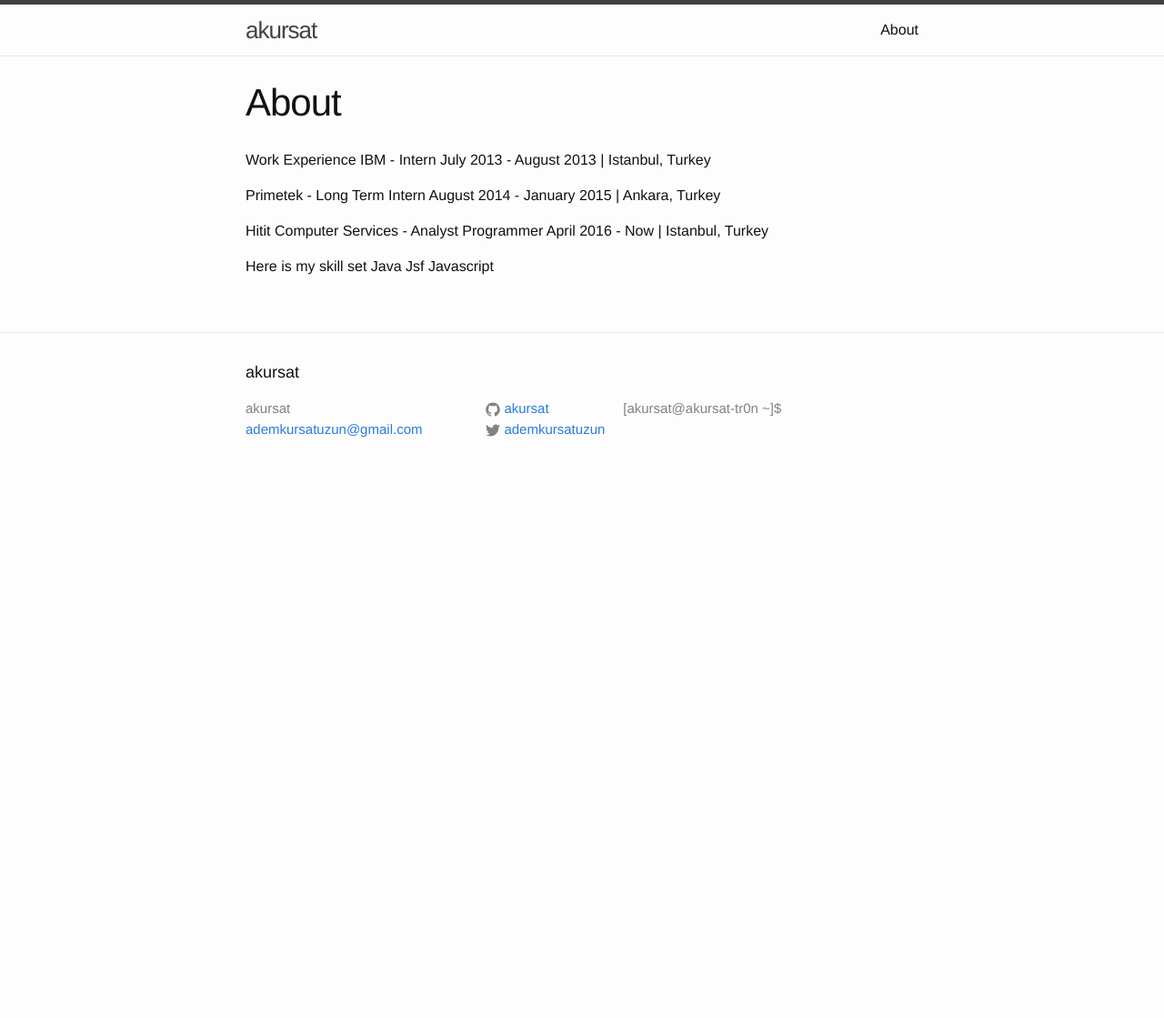
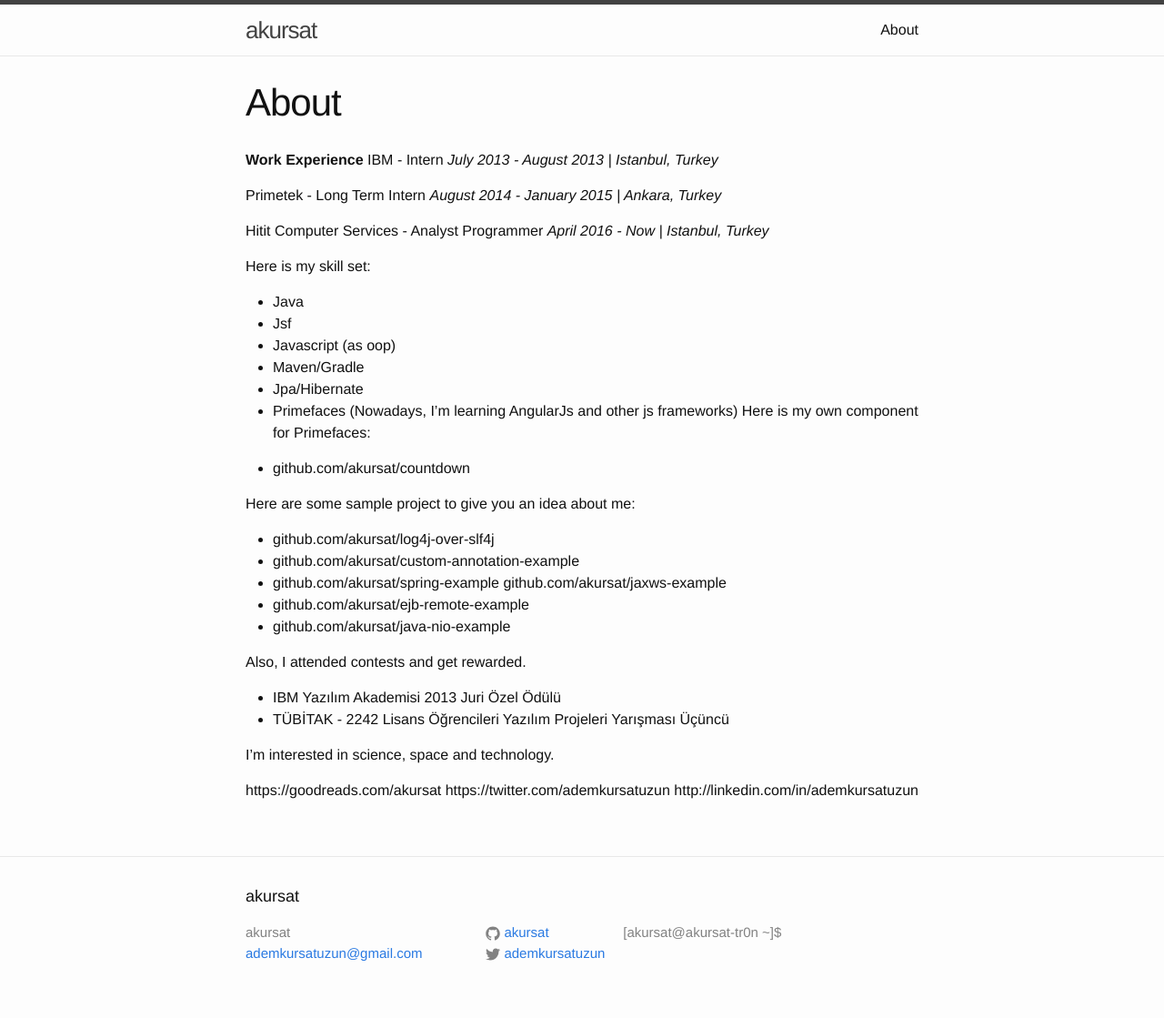
Before and after one commit to akursat/akursat.github.io, a Jekyll site: the page built from about.md, in a window 1280 px wide. Shown: the whole page at 91% size. Built offline with Jekyll 4.4.1, drawn with Linux system fonts in a browser that asks for light colours; before the commit the page ends 900 px from its top, so only the background shows below that.

Commit message:
about me

```diff
--- a/about.md
+++ b/about.md
@@ -4,18 +4,46 @@ title: About
 permalink: /about/
 ---
 
-Work Experience
+**Work Experience**
 IBM - Intern
-July 2013 - August 2013 | Istanbul, Turkey
+*July 2013 - August 2013 | Istanbul, Turkey*
 
 Primetek - Long Term Intern
-August 2014 - January 2015 | Ankara, Turkey
+*August 2014 - January 2015 | Ankara, Turkey*
 
 Hitit Computer Services - Analyst Programmer
-April 2016 - Now | Istanbul, Turkey
+*April 2016 - Now | Istanbul, Turkey*
 
 
-Here is my skill set
-Java
-Jsf
-Javascript
+Here is my skill set:
+ - Java
+ - Jsf
+ - Javascript (as oop)
+ - Maven/Gradle
+ - Jpa/Hibernate
+ - Primefaces
+ (Nowadays, I'm learning AngularJs and other js frameworks)
+Here is my own component for Primefaces:
+
+ - github.com/akursat/countdown
+
+Here are some sample project to give you an idea about me:
+
+ - github.com/akursat/log4j-over-slf4j
+ - github.com/akursat/custom-annotation-example
+ - github.com/akursat/spring-example github.com/akursat/jaxws-example
+ - github.com/akursat/ejb-remote-example
+ - github.com/akursat/java-nio-example
+
+
+Also, I attended contests and get rewarded.
+
+ - IBM Yazılım Akademisi 2013 Juri Özel Ödülü
+ - TÜBİTAK - 2242 Lisans Öğrencileri Yazılım Projeleri Yarışması Üçüncü
+
+
+I'm interested in science, space and technology.
+
+https://goodreads.com/akursat
+https://twitter.com/ademkursatuzun
+http://linkedin.com/in/ademkursatuzun
```
Also changed, not shown: _posts/2014-10-19-hello-world.markdown (+40 -39 lines).
